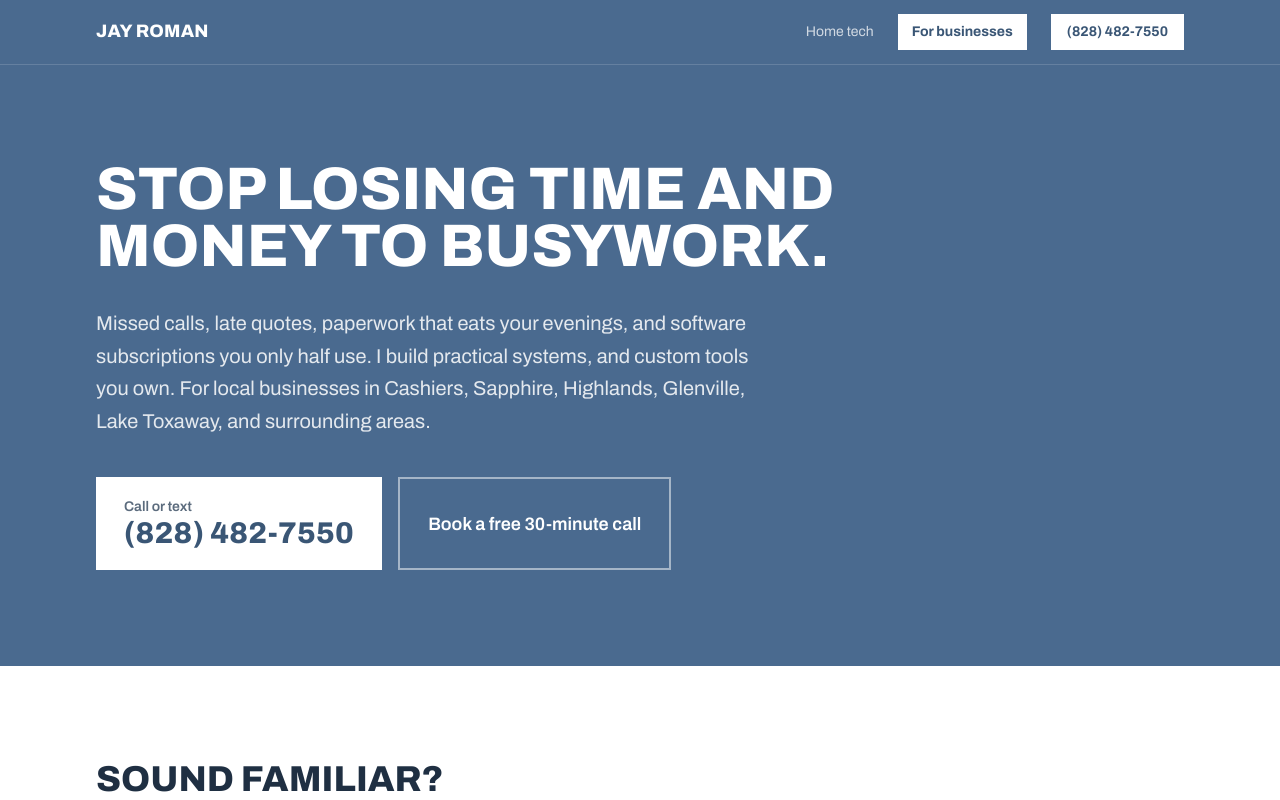
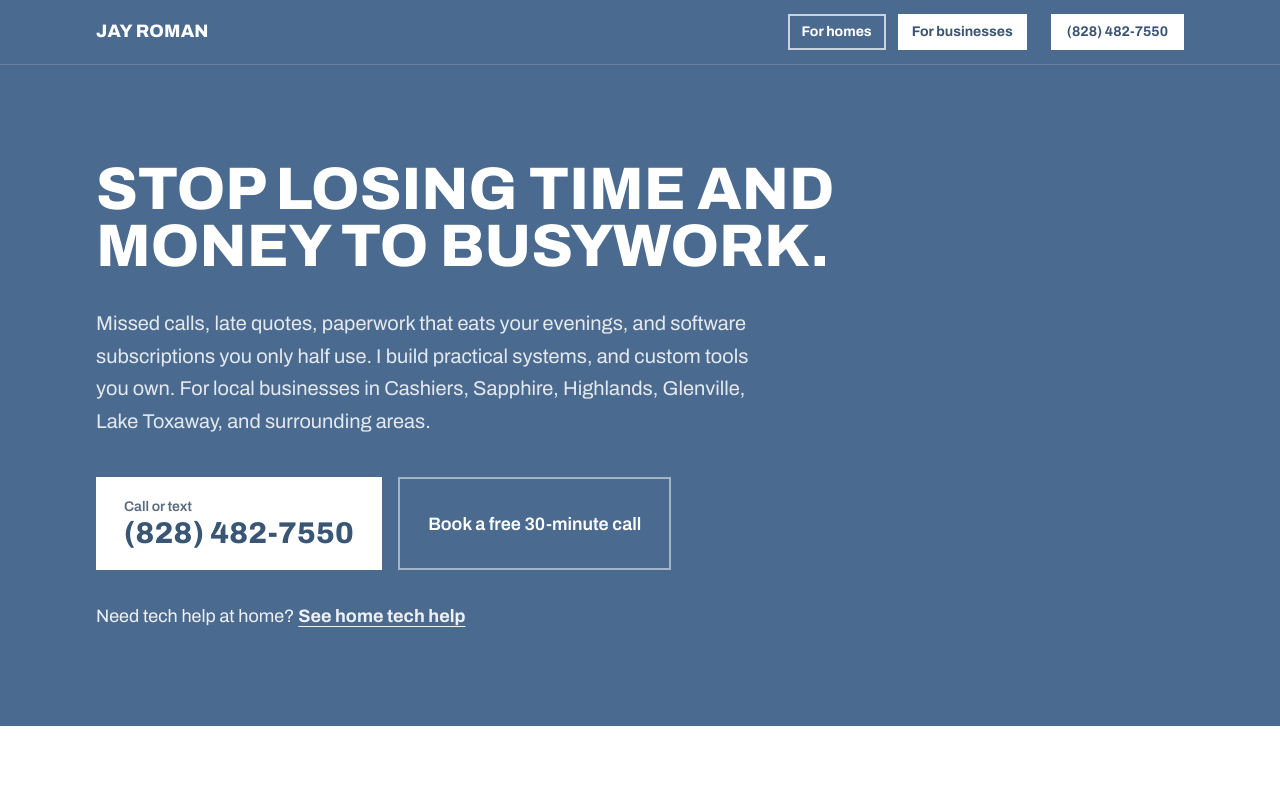
Before and after one commit to jayroman/jayroman-me, a Next.js app: page /business in a window 1280 px wide. Shown: the top 800 px of the page. Built offline with nearby package versions, Linux system fonts and the light colour scheme.

Commit message:
Make switching between home and business equally easy
Co-Authored-By: Claude Opus 5.5 <noreply@anthropic.com>
Claude-Session: https://claude.ai/code/session_01LuVYpYvqc61V5jx1RS17eQ

```diff
--- a/src/components/BusinessPage.tsx
+++ b/src/components/BusinessPage.tsx
@@ -3,9 +3,11 @@ import PageHero from "@/components/PageHero";
 import Business, { BusinessPains } from "@/components/Business";
 import SoftwareYouOwn from "@/components/SoftwareYouOwn";
 import About from "@/components/About";
+import HomeTeaser from "@/components/HomeTeaser";
+import Link from "next/link";
 import Contact from "@/components/Contact";
 import Footer from "@/components/Footer";
-import { areaText } from "@/lib/site";
+import { areaText, paths } from "@/lib/site";
 
 export const businessMetadata = {
   title: "Jay Roman | Small Business Systems | Cashiers, Sapphire, Highlands NC",
@@ -27,10 +29,19 @@ export default function BusinessPage() {
           </>
         }
         messageLabel="Book a free 30-minute call"
+        aside={
+          <>
+            Need tech help at home?{" "}
+            <Link href={paths.home} className="font-bold underline underline-offset-4 hover:text-blue-light">
+              See home tech help
+            </Link>
+          </>
+        }
       />
       <BusinessPains />
       <SoftwareYouOwn />
       <Business />
+      <HomeTeaser />
       <About focus="business" />
       <Contact defaultTopic="My business" />
       <Footer />
--- /dev/null
+++ b/src/components/HomeTeaser.tsx
@@ -0,0 +1,26 @@
+import Link from "next/link";
+import { paths } from "@/lib/site";
+
+export default function HomeTeaser() {
+  return (
+    <section className="bg-ink text-paper py-16 sm:py-20">
+      <div className="max-w-6xl mx-auto px-4 sm:px-6 lg:px-8 grid grid-cols-1 lg:grid-cols-12 gap-8 items-end">
+        <div className="lg:col-span-8">
+          <h2 className="display text-2xl sm:text-4xl">Need tech help at home?</h2>
+          <p className="text-paper/85 text-lg leading-relaxed mt-5 max-w-2xl">
+            I also keep the tech in Plateau homes working: Wi-Fi, TVs, speakers, smart devices, and
+            alerts for houses that sit empty. For full-time residents and second-home owners.
+          </p>
+        </div>
+        <div className="lg:col-span-4 lg:text-right">
+          <Link
+            href={paths.home}
+            className="inline-block bg-paper hover:bg-blue-light text-blue-dark font-bold text-lg px-8 py-4"
+          >
+            See home tech help
+          </Link>
+        </div>
+      </div>
+    </section>
+  );
+}
--- a/src/components/Nav.tsx
+++ b/src/components/Nav.tsx
@@ -2,25 +2,22 @@ import Link from "next/link";
 import { site, paths, telHref } from "@/lib/site";
 
 export default function Nav({ current }: { current?: "home" | "business" }) {
-  const link = (active: boolean) =>
-    `text-sm ${active ? "text-paper underline underline-offset-8 decoration-2" : "text-paper/75 hover:text-paper"}`;
+  const tab = (active: boolean) =>
+    `text-sm font-bold px-3 py-1.5 border-2 ${
+      active ? "bg-paper text-blue-dark border-paper" : "border-paper/70 hover:border-paper hover:bg-paper/10"
+    }`;
   return (
     <nav className="bg-blue text-paper border-b border-paper/15">
       <div className="max-w-6xl mx-auto px-4 sm:px-6 lg:px-8 h-16 flex items-center justify-between gap-4">
         <Link href="/" className="display-sm text-lg">Jay Roman</Link>
-        <div className="flex items-center gap-5 sm:gap-6">
-          <Link href={paths.home} className={link(current === "home")}>
-            Home tech
+        <div className="flex items-center gap-2 sm:gap-3">
+          <Link href={paths.home} className={tab(current === "home")} aria-current={current === "home" ? "page" : undefined}>
+            For homes
           </Link>
-          <Link
-            href={paths.business}
-            className={`text-sm font-bold px-3 py-1.5 border-2 ${
-              current === "business" ? "bg-paper text-blue-dark border-paper" : "border-paper/70 hover:border-paper hover:bg-paper/10"
-            }`}
-          >
+          <Link href={paths.business} className={tab(current === "business")} aria-current={current === "business" ? "page" : undefined}>
             For businesses
           </Link>
-          <a href={telHref(site.phone)} className="hidden sm:inline bg-paper hover:bg-blue-light text-blue-dark font-bold text-sm px-4 py-2">
+          <a href={telHref(site.phone)} className="hidden sm:inline ml-3 bg-paper hover:bg-blue-light text-blue-dark font-bold text-sm px-4 py-2">
             {site.phone}
           </a>
         </div>
```
